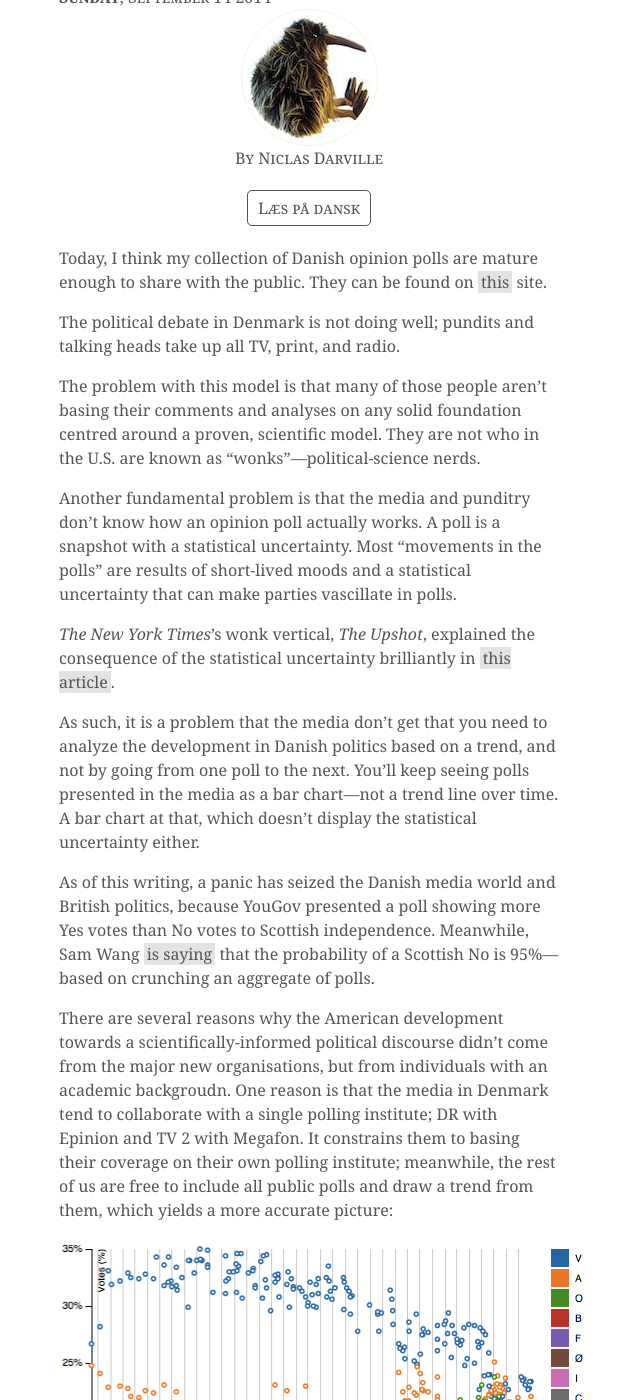
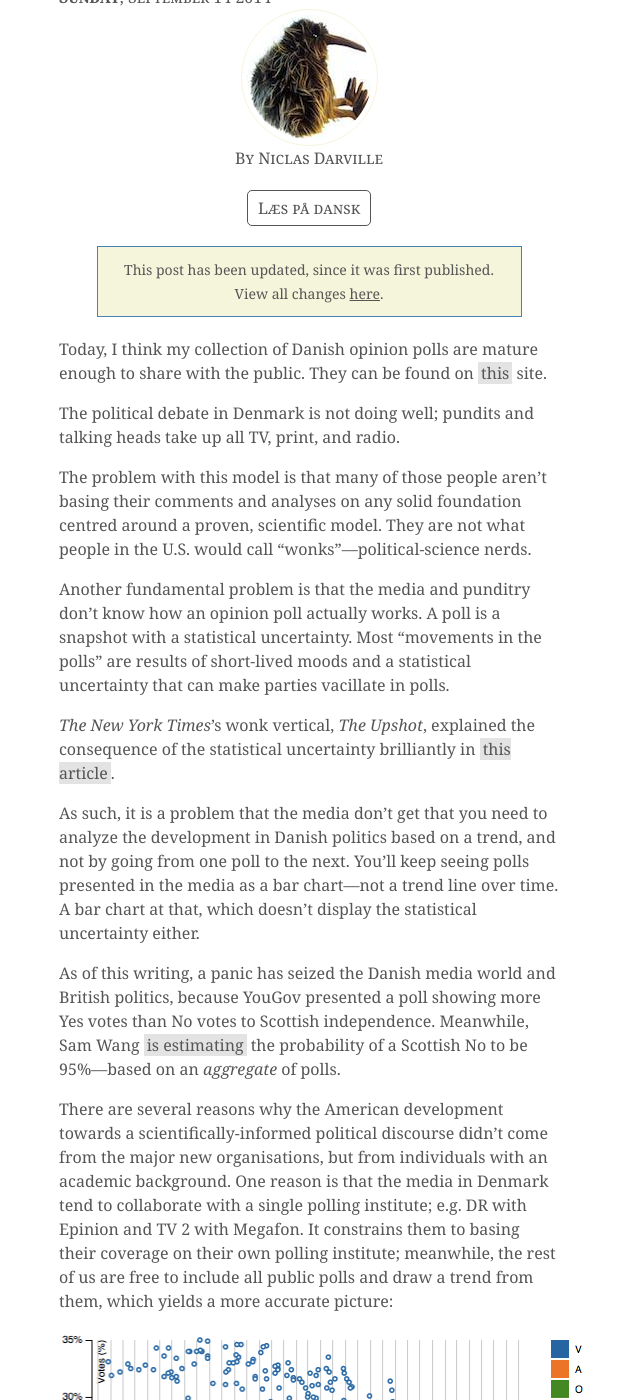
Before and after one commit to hafniatimes/hafniatimes.github.io, a Jekyll site: the page built from _posts/2014-09-14-danish-polls.markdown, in a window 1280 px wide and 1400 px high, scrolled down 247 px. Shown: the whole window, without its empty margins (331-971 px from the left). Built offline with Jekyll 4.4.1, drawn with Linux system fonts in a browser that asks for light colours.

Commit message:
Typos and language for en danish-polls article

```diff
--- a/_posts/2014-09-14-danish-polls.markdown
+++ b/_posts/2014-09-14-danish-polls.markdown
@@ -5,22 +5,23 @@ excerpt: "The time has come for Danes to have access to an open source of Danish
 slug: danish-polls
 trans: /da/articles/2014/09/14/danish-polls.html
 image: true
+updated: true
 ---
 Today, I think my collection of Danish opinion polls are mature enough to share with the public. They can be found on [this](https://github.com/ndarville/danish-polls) site.
 
 The political debate in Denmark is not doing well; pundits and talking heads take up all TV, print, and radio.
 
-The problem with this model is that many of those people aren't basing their comments and analyses on any solid foundation centred around a proven, scientific model. They are not who in the U.S. are known as "wonks"---political-science nerds.
+The problem with this model is that many of those people aren't basing their comments and analyses on any solid foundation centred around a proven, scientific model. They are not what people in the U.S. would call "wonks"---political-science nerds.
 
-Another fundamental problem is that the media and punditry don't know how an opinion poll actually works. A poll is a snapshot with a statistical uncertainty. Most "movements in the polls" are results of short-lived moods and a statistical uncertainty that can make parties vascillate in polls.
+Another fundamental problem is that the media and punditry don't know how an opinion poll actually works. A poll is a snapshot with a statistical uncertainty. Most "movements in the polls" are results of short-lived moods and a statistical uncertainty that can make parties vacillate in polls.
 
 <i>The New York Times</i>'s wonk vertical, <i>The Upshot</i>, explained the consequence of the statistical uncertainty brilliantly in [this article](http://www.nytimes.com/2014/05/02/upshot/how-not-to-be-misled-by-the-jobs-report.html).
 
 As such, it is a problem that the media don't get that you need to analyze the development in Danish politics based on a trend, and not by going from one poll to the next. You'll keep seeing polls presented in the media as a bar chart---not a trend line over time. A bar chart at that, which doesn't display the statistical uncertainty either.
 
-As of this writing, a panic has seized the Danish media world and British politics, because YouGov presented a poll showing more Yes votes than No votes to Scottish independence. Meanwhile, Sam Wang [is saying](http://election.princeton.edu/2014/09/12/a-note-on-scottish-independence/) that the probability of a Scottish No is 95%---based on crunching an aggregate of polls.
+As of this writing, a panic has seized the Danish media world and British politics, because YouGov presented a poll showing more Yes votes than No votes to Scottish independence. Meanwhile, Sam Wang [is estimating](http://election.princeton.edu/2014/09/12/a-note-on-scottish-independence/) the probability of a Scottish No to be 95%---based on an *aggregate* of polls.
 
-There are several reasons why the American development towards a scientifically-informed political discourse didn't come from the major new organisations, but from individuals with an academic backgroudn. One reason is that the media in Denmark tend to collaborate with a single polling institute; DR with Epinion and TV 2 with Megafon. It constrains them to basing their coverage on their own polling institute; meanwhile, the rest of us are free to include all public polls and draw a trend from them, which yields a more accurate picture:
+There are several reasons why the American development towards a scientifically-informed political discourse didn't come from the major new organisations, but from individuals with an academic background. One reason is that the media in Denmark tend to collaborate with a single polling institute; e.g. DR with Epinion and TV 2 with Megafon. It constrains them to basing their coverage on their own polling institute; meanwhile, the rest of us are free to include all public polls and draw a trend from them, which yields a more accurate picture:
 
 ![Trend line](/assets/danish-polls/image.png)
 
```
